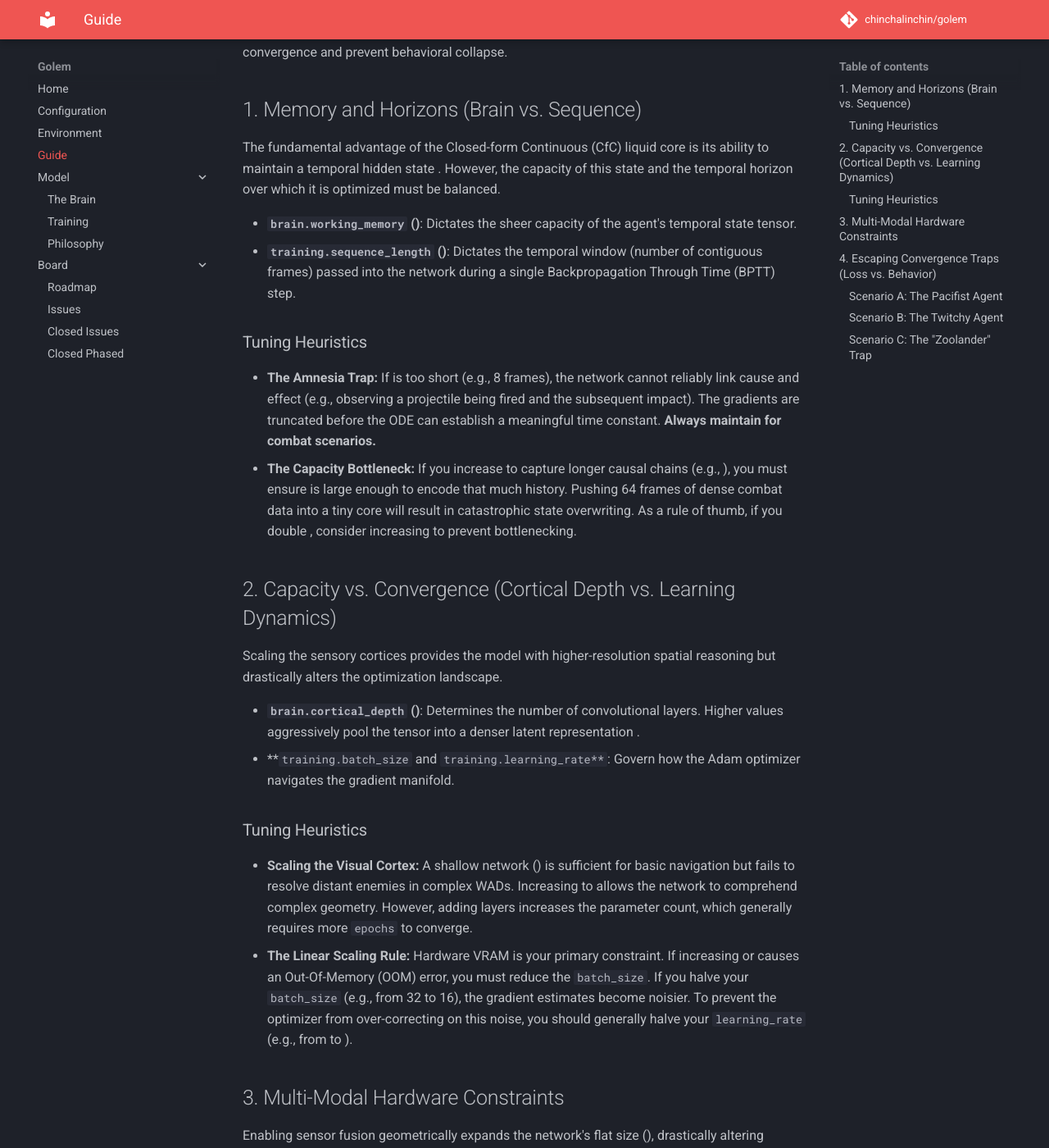
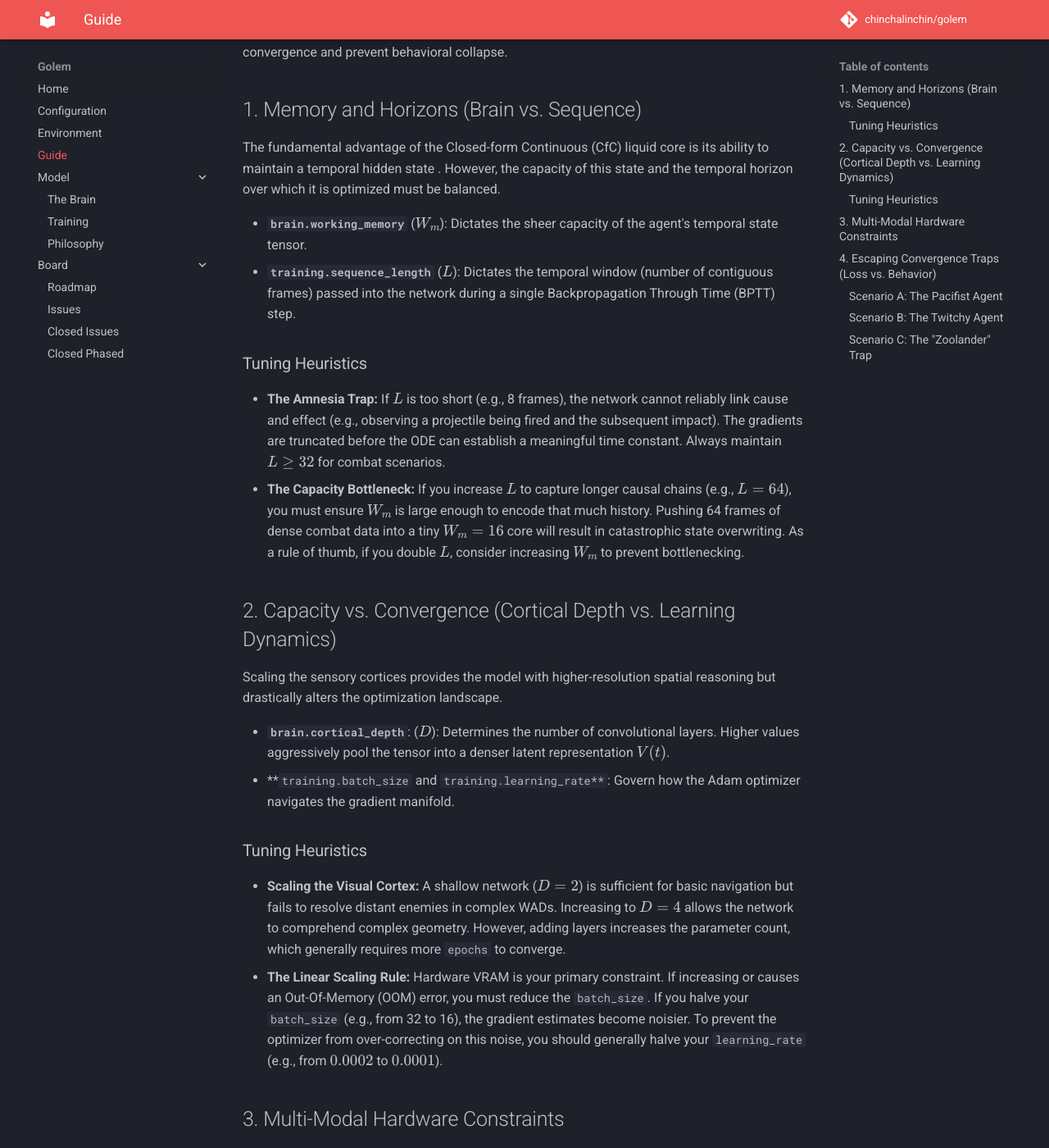
Before and after one commit to chinchalinchin/golem, an MkDocs documentation site: the page built from docs/guide.md, in a window 1280 px wide and 1400 px high, scrolled down 273 px. Shown: the whole window at 82% size. Built offline with MkDocs 1.6.1 and Material for MkDocs 9.7.7, drawn with Linux system fonts in a browser that asks for light colours; comment, search, counter and statistics services are not loaded; some of the changed text lies outside the part shown.

Commit message:
add field guides

```diff
--- a/docs/guide.md
+++ b/docs/guide.md
@@ -8,32 +8,32 @@
 
 The fundamental advantage of the Closed-form Continuous (CfC) liquid core is its ability to maintain a temporal hidden state . However, the capacity of this state and the temporal horizon over which it is optimized must be balanced.
 
-* **`brain.working_memory` ()**: Dictates the sheer capacity of the agent's temporal state tensor.
-* **`training.sequence_length` ()**: Dictates the temporal window (number of contiguous frames) passed into the network during a single Backpropagation Through Time (BPTT) step.
+* **`brain.working_memory`** ($W_m$): Dictates the sheer capacity of the agent's temporal state tensor.
+* **`training.sequence_length`** ($L$): Dictates the temporal window (number of contiguous frames) passed into the network during a single Backpropagation Through Time (BPTT) step.
 
 ### Tuning Heuristics
 
-* **The Amnesia Trap:** If  is too short (e.g., 8 frames), the network cannot reliably link cause and effect (e.g., observing a projectile being fired and the subsequent impact). The gradients are truncated before the ODE can establish a meaningful time constant. **Always maintain  for combat scenarios.**
-* **The Capacity Bottleneck:** If you increase  to capture longer causal chains (e.g., ), you must ensure  is large enough to encode that much history. Pushing 64 frames of dense combat data into a tiny  core will result in catastrophic state overwriting. As a rule of thumb, if you double , consider increasing  to prevent bottlenecking.
+* **The Amnesia Trap:**  If $L$ is too short (e.g., 8 frames), the network cannot reliably link cause and effect (e.g., observing a projectile being fired and the subsequent impact). The gradients are truncated before the ODE can establish a meaningful time constant. Always maintain $L \ge 32$ for combat scenarios.
+* **The Capacity Bottleneck:** If you increase $L$ to capture longer causal chains (e.g., $L=64$), you must ensure $W_m$ is large enough to encode that much history. Pushing 64 frames of dense combat data into a tiny $W_m=16$ core will result in catastrophic state overwriting. As a rule of thumb, if you double $L$, consider increasing $W_m$ to prevent bottlenecking.
 
 ## 2. Capacity vs. Convergence (Cortical Depth vs. Learning Dynamics)
 
 Scaling the sensory cortices provides the model with higher-resolution spatial reasoning but drastically alters the optimization landscape.
 
-* **`brain.cortical_depth` ()**: Determines the number of convolutional layers. Higher values aggressively pool the tensor into a denser latent representation .
+* **`brain.cortical_depth`**:  ($D$): Determines the number of convolutional layers. Higher values aggressively pool the tensor into a denser latent representation $V(t)$.
 * **`training.batch_size` and `training.learning_rate**`: Govern how the Adam optimizer navigates the gradient manifold.
 
 ### Tuning Heuristics
 
-* **Scaling the Visual Cortex:** A shallow network () is sufficient for basic navigation but fails to resolve distant enemies in complex WADs. Increasing to  allows the network to comprehend complex geometry. However, adding layers increases the parameter count, which generally requires more `epochs` to converge.
-* **The Linear Scaling Rule:** Hardware VRAM is your primary constraint. If increasing  or  causes an Out-Of-Memory (OOM) error, you must reduce the `batch_size`. If you halve your `batch_size` (e.g., from 32 to 16), the gradient estimates become noisier. To prevent the optimizer from over-correcting on this noise, you should generally halve your `learning_rate` (e.g., from  to ).
+* **Scaling the Visual Cortex:** A shallow network ($D=2$) is sufficient for basic navigation but fails to resolve distant enemies in complex WADs. Increasing to $D=4$ allows the network to comprehend complex geometry. However, adding layers increases the parameter count, which generally requires more `epochs` to converge.
+* **The Linear Scaling Rule:** Hardware VRAM is your primary constraint. If increasing  or  causes an Out-Of-Memory (OOM) error, you must reduce the `batch_size`. If you halve your `batch_size` (e.g., from 32 to 16), the gradient estimates become noisier. To prevent the optimizer from over-correcting on this noise, you should generally halve your `learning_rate` (e.g., from $0.0002$ to $0.0001$).
 
 ## 3. Multi-Modal Hardware Constraints
 
 Enabling sensor fusion geometrically expands the network's flat size (), drastically altering memory requirements.
 
 * **Audio Impact (`brain.dsp`)**: Enabling `brain.sensors.audio` converts 1D waveforms to 2D Mel Spectrograms. This is the most computationally expensive modality. A small `dsp.hop_length` creates a very wide temporal tensor. If VRAM is exhausted, double the `hop_length` (e.g., 256 to 512) before compromising on `batch_size` or `sequence_length`.
-* **Thermal Impact (`brain.sensors.thermal`)**: The thermal mask adds an isolated, parallel CNN. Because it is a binary mask (), it is computationally lightweight compared to visual or auditory tensors. You can generally enable this without drastically reducing your batch size.
+* **Thermal Impact (`brain.sensors.thermal`)**: The thermal mask adds an isolated, parallel CNN. Because it is a binary mask  ($1\times64\times64$),, it is computationally lightweight compared to visual or auditory tensors. You can generally enable this without drastically reducing your batch size.
 
 ## 4. Escaping Convergence Traps (Loss vs. Behavior)
 
@@ -47,8 +47,8 @@
 **Cure:**
 
 1.  **Switch to Asymmetric Loss (`loss: asymmetric`)**.
-2.  Decrease `loss.asymmetric.gamma_pos` (e.g., to ) to ensure the network receives the full, unmitigated gradient whenever a rare "Attack" label appears in the dataset.
-3.  Increase `loss.asymmetric.gamma_neg` (e.g., to ) to aggressively silence the gradients of easily predicted background frames.
+2.  Decrease `loss.asymmetric.gamma_pos`  (e.g., to $0.0$) to ensure the network receives the full, unmitigated gradient whenever a rare "Attack" label appears in the dataset.
+3.  Increase `loss.asymmetric.gamma_neg` (e.g., to $4.0$)  to aggressively silence the gradients of easily predicted background frames.
 
 ### Scenario B: The Twitchy Agent
 
@@ -58,7 +58,7 @@
 **Cure:**
 
 1. **Switch to Label Smoothing (`loss: smooth`)**.
-2. Set `loss.smooth.epsilon` to  or . This injects a uniform noise prior into the targets, acknowledging that human demonstrators are noisy and reactive. It prevents the logits from being pushed to extreme asymptotes, resulting in smoother, more deliberate decision-making.
+2. Set `loss.smooth.epsilon` to $0.1$ or $0.15$. This injects a uniform noise prior into the targets, acknowledging that human demonstrators are noisy and reactive. It prevents the logits from being pushed to extreme asymptotes, resulting in smoother, more deliberate decision-making.
 
 ### Scenario C: The "Zoolander" Trap
 
```
Also changed, not shown: 3 other files.
